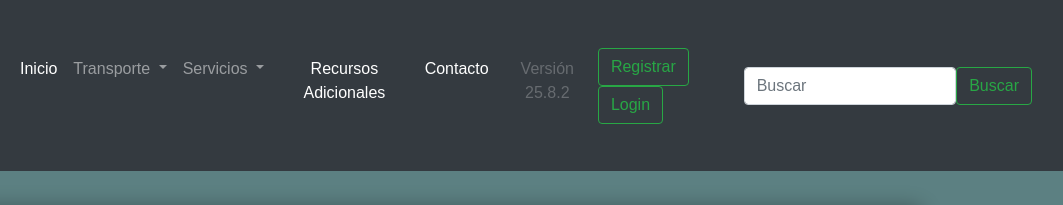
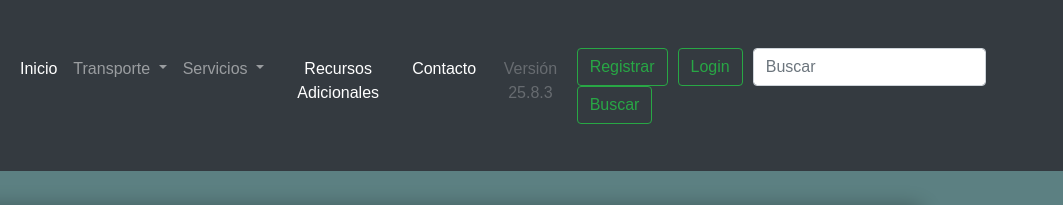
Before and after one commit to arodriguezlan/LetsGo, a plain HTML site: page Register.html in a window 1280 px wide. Shown: the top 205 px of the page, 217-1280 px from the left. Drawn offline with nearby package versions, Linux system fonts and the light colour scheme.

Commit message:
Registrer 25.8.3

```diff
--- a/Register.html
+++ b/Register.html
@@ -14,7 +14,7 @@
   </head>
   <body id="bodyMedios">
     <header>
-      <nav class="navbar navbar-expand-lg navbar navbar-dark bg-dark"">
+      <nav class="navbar navbar-expand-lg navbar navbar-dark bg-dark">
         <div class="container-fluid">
           <a class="navbar-brand" href="#"><img src="img/logo1.png" alt="logo"></a>
           <button class="navbar-toggler" type="button" data-bs-toggle="collapse" data-bs-target="#navbarSupportedContent" aria-controls="navbarSupportedContent" aria-expanded="false" aria-label="Toggle navigation">
@@ -58,17 +58,15 @@
               </li>
               </li>
               <li class="nav-item">
-                <a class="nav-link disabled">Versión 25.8.2</a>
+                <a class="nav-link disabled">Versión 25.8.3</a>
               </li>
             </ul>
-            <form class="form-inline">
-              <a href="Register.html"><button class="btn btn-outline-success" type="button">Registrar</button></a>
-              <a href="login.html"><button class="btn btn-outline-success" type="button">Login</button></a>
-            </form>
-            <form class="d-flex" role="search">
-              <input class="form-control me-2" type="search" placeholder="Buscar" aria-label="Buscar">
+            <form class="form-inline ml-auto" style="margin-right: 10px;">
+              <a href="Register.html"><button class="btn btn-outline-success" type="button" style="margin-right: 10px;">Registrar</button></a>
+              <a href="login.html"><button class="btn btn-outline-success" type="button" style="margin-right: 10px;">Login</button></a>
+              <input class="form-control" type="search" placeholder="Buscar" aria-label="Buscar" style="margin-right: 10px;">
               <button class="btn btn-outline-success" type="submit">Buscar</button>
-            </form>
+          </form>
           </div>
         </div>
       </nav>
```
